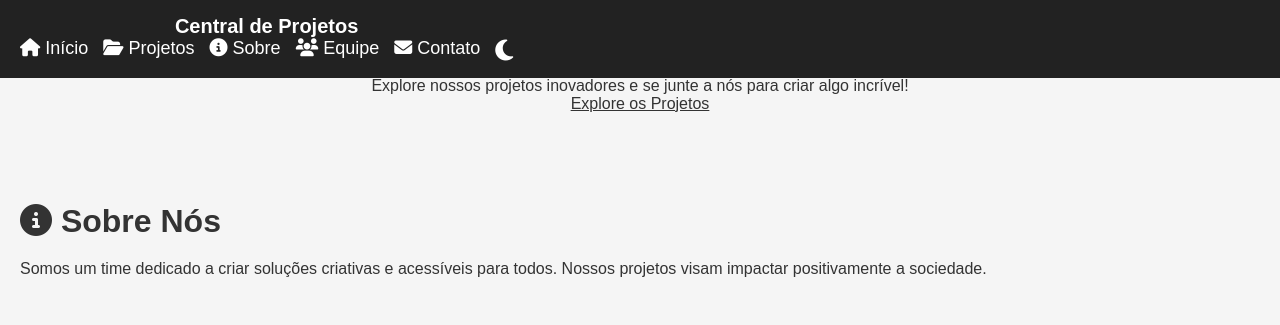
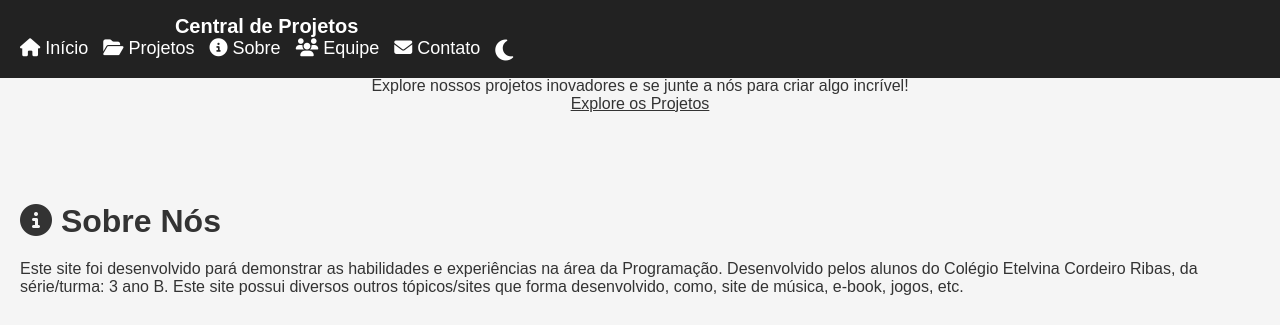
Before and after one commit to AdrainRazini/site-central, a website: page public/index.html in a window 1280 px wide. Shown: the top 325 px of the page. Drawn offline with nearby package versions, Linux system fonts and the light colour scheme.

Commit message:
Update index.html

```diff
--- a/public/index.html
+++ b/public/index.html
@@ -47,7 +47,7 @@
         <!-- Sobre Nós -->
         <section class="about" id="sobre" data-aos="fade-left">
             <h2><i class="fas fa-info-circle"></i> Sobre Nós</h2>
-            <p>Somos um time dedicado a criar soluções criativas e acessíveis para todos. Nossos projetos visam impactar positivamente a sociedade.</p>
+            <p>Este site foi desenvolvido pará demonstrar as habilidades e experiências na área da Programação. Desenvolvido pelos alunos do Colégio Etelvina Cordeiro Ribas, da série/turma: 3 ano B. Este site possui diversos outros tópicos/sites que forma desenvolvido, como, site de música, e-book, jogos, etc. </p>
         </section>
 
         <h1>Como foi feito</h1>
```
